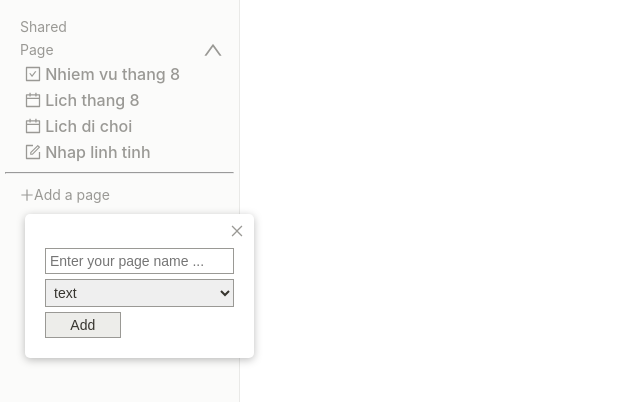
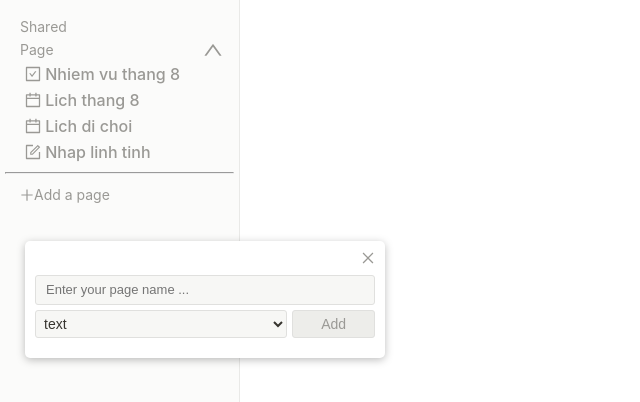
Before and after one commit to thangtran11761/NotionClone, a React (Create React App) app: page / in a window 1280 px wide. Both pictures are taken after a click on the element "Add a page". Shown: the top 402 px of the page, without its empty margins (0-640 px from the left). Built offline with nearby package versions, Linux system fonts and the light colour scheme; data requests are answered from the project's data file.

Commit message:
fix css - add div

```diff
--- a/src/components/Popup/Popup.jsx
+++ b/src/components/Popup/Popup.jsx
@@ -13,8 +13,9 @@ const DivWrap = styled.div`
   border-radius: 5px;
   padding: 10px;
   box-sizing: border-box;
-  width: 100%;
+  width: 360px;
   background-color: #fff;
+  z-index: 10;
 `;
 
 const Popup = memo((props) => {
@@ -63,6 +64,7 @@ const Popup = memo((props) => {
                     value={namePage}
                 >
                 </input>
+                <div>
                     <select
                         className={classes['select-page']}
                         value={typePage}
@@ -88,6 +90,8 @@ const Popup = memo((props) => {
                         Add
                     </button>
                 </div>
+
+            </div>
         </DivWrap >
     )
 })
--- a/src/components/Popup/style.module.css
+++ b/src/components/Popup/style.module.css
@@ -12,7 +12,16 @@
 }
 
 .popup-wrap-component {
-    padding: 10px;
+    padding: 10px 0;
+}
+
+.popup-wrap-component div{
+    display: flex;
+}
+
+.popup-wrap-component  option {
+    color: #37352f;
+    height: 20px;
 }
 
 .name-page {
@@ -20,32 +29,42 @@
     box-sizing: border-box;
     margin-bottom: 5px;
     color: #37352f;
-    font-size: 14px;
-    padding: 4px;
-    border: 1px solid #9a9995;
+    font-size: 13px;
+    padding: 4px 10px;
+    border: 1px solid #e0e0de;
     outline: none;
+    background-color: #f7f7f5;
+    line-height: 20px;
+    border-radius: 3px;
 }
 
 .select-page {
+    flex: 3;
     width: 100%;
     box-sizing: border-box;
-    margin-bottom: 5px;
+    margin-right: 5px;
     font-size: 14px;
     padding: 4px;
-    border: 1px solid #9a9995;
+    border: 1px solid #e0e0de;
     outline: none;
     color: #37352f;
+    line-height: 20px;
+    border-radius: 3px;
+    background-color: #f7f7f5;
 }
 
 .btn-add-page {
+    flex: 1;
     width: 40%;
     margin: 0 auto;
     font-size: 14px;
     cursor: pointer;
-    border: 1px solid #9a9995;
+    border: 1px solid #e0e0de;
     padding: 4px 0;
     background-color:rgba(211, 209, 203, 0.4);
     color: #37352f;
+    border-radius: 3px;
+    color: #9a9995;
 }
 
 .btn-add-page:hover  {
```
Lines whose indentation alone changed are shown as unchanged.
